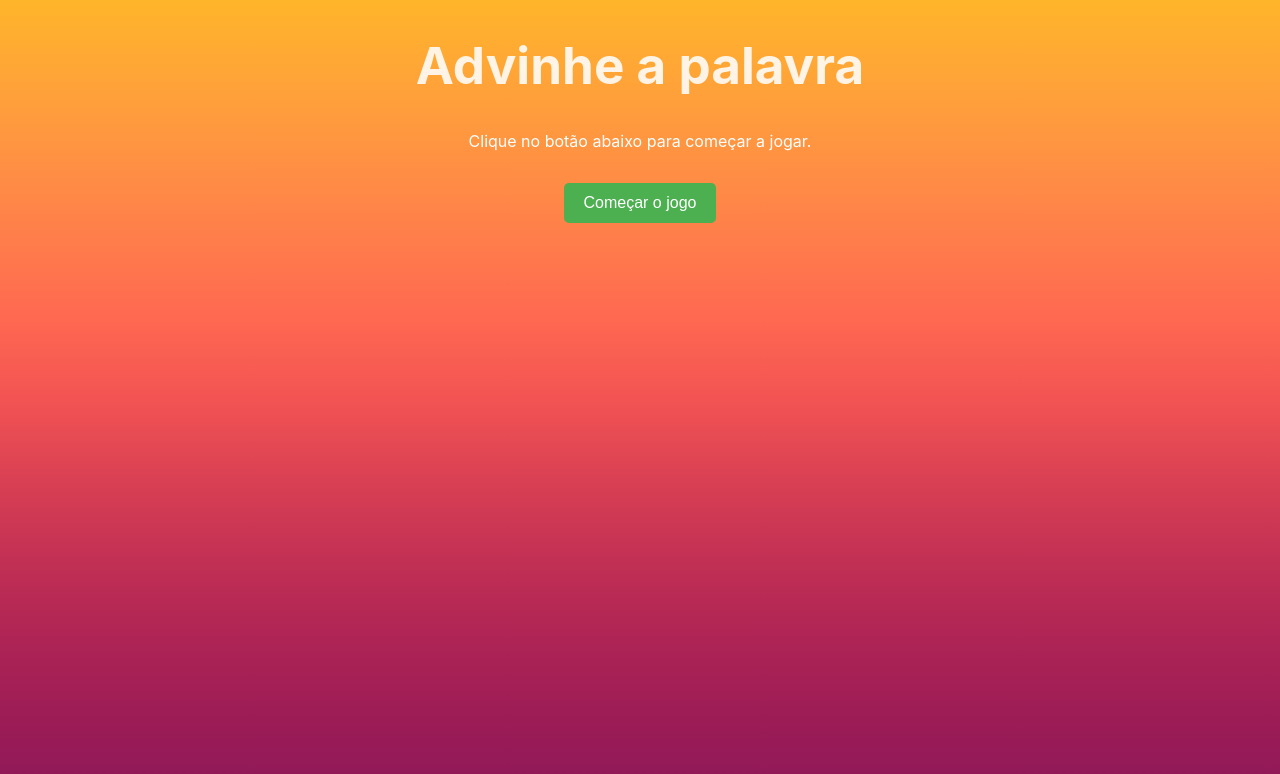
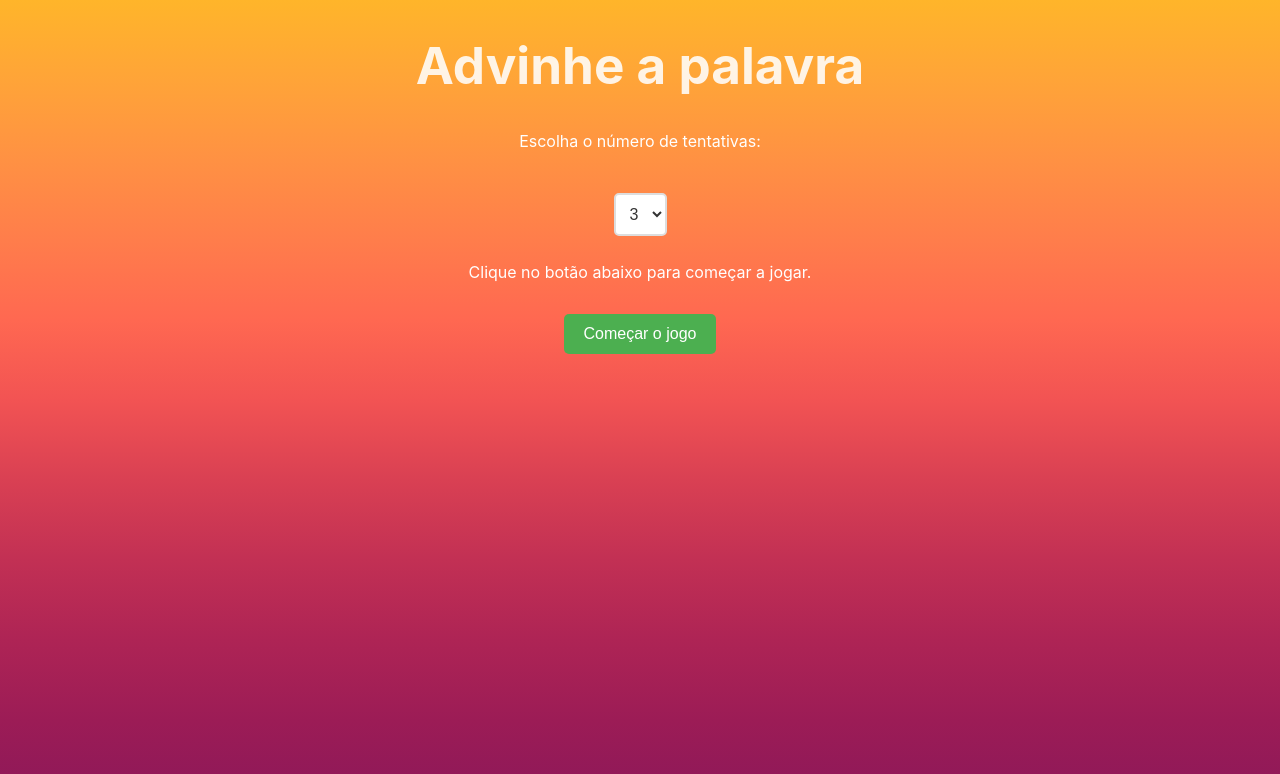
Before and after one commit to jonathafabricio/advinhe-palavra, a React (Vite) app: page / in a window 1280 px wide. Shown: the top 774 px of the page. Built offline with nearby package versions, Linux system fonts and the light colour scheme.

Commit message:
número de tentativas maior, e livre escolha; texto centralizado em telas menores;

```diff
--- a/src/App.jsx
+++ b/src/App.jsx
@@ -12,8 +12,6 @@ const stages = [
   { id: 3, name: "end" }
 ]
 
-const guessesQty = 3 //número de tentativas
-
 function App() {
   const [gameStage, setGameStage] = useState(stages[0].name)
   const [words] = useState(wordsList)
@@ -22,7 +20,8 @@ function App() {
   const [letters, setLetters] = useState([])
   const [guessedLetters, setGuessedLetters] = useState([])
   const [wrongLetters, setWrongLetters] = useState([])
-  const [guesses, setGuesses] = useState(guessesQty)
+  const [guesses, setGuesses] = useState(3)
+  const [numTentativas, setNumTentativas] = useState(3)
   const [score, setScore] = useState(0)
   const [showModal, setShowModal] = useState(false)
 
@@ -45,10 +44,9 @@ function App() {
     setPickedWord(word)
     setPickedCategory(category)
     setLetters(wordLetters)
-    setGuesses(guessesQty)
+    setGuesses(numTentativas)
     setGameStage(stages[1].name)
-    setShowModal(false)
-  }, [pickWordAndCategory])
+  }, [pickWordAndCategory, numTentativas])
 
   const verifyLetter = (letter) => {
     const normalizedLetter = normalizeLetter(letter)
@@ -94,7 +92,6 @@ function App() {
     }
   }, [guessedLetters, letters, gameStage])
 
-
   const closeModal = () => {
     setShowModal(false)
     startGame()
@@ -102,13 +99,13 @@ function App() {
 
   const retry = () => {
     setScore(0)
-    setGuesses(guessesQty)
+    setGuesses(numTentativas)
     setGameStage(stages[0].name)
   }
 
   return (
     <div>
-      {gameStage === "start" && <StartScreen startGame={startGame} />}
+      {gameStage === "start" && <StartScreen startGame={startGame} numTentativas={numTentativas} setNumTentativas={setNumTentativas} />}
       {gameStage === "game" &&
         <Game
           verifyLetter={verifyLetter}
--- a/src/components/Game/Game.css
+++ b/src/components/Game/Game.css
@@ -33,10 +33,13 @@ input {
 }
 
 .letter, .blankSquare {
+    display: flex;
+    justify-content: center;
+    align-items: center;
     font-size: 70px;
     border: 3px solid black;
-    width: 6rem;
-    height: 6rem;
+    width: 5rem;
+    height: 5rem;
     text-transform: uppercase;
     background-color: white;
     color: black;
--- a/src/components/StartScreen/StartScreen.css
+++ b/src/components/StartScreen/StartScreen.css
@@ -6,3 +6,19 @@
     margin-bottom: 2em;
     color: #fff;
   }
+
+  .start select, .start input {
+    padding: 10px;
+    margin: 10px 0;
+    border: 2px solid #ddd;
+    border-radius: 5px;
+    font-size: 1rem;
+    color: #333;
+    background-color: white;
+  }
+
+  .start select:focus, .start input:focus {
+    outline: none;
+    border-color: #aaa;
+    box-shadow: 0 0 5px rgba(0, 0, 0, 0.2);
+  }
--- a/src/components/StartScreen/StartScreen.jsx
+++ b/src/components/StartScreen/StartScreen.jsx
@@ -1,10 +1,19 @@
 import "./StartScreen.css"
 import React from 'react'
 
-const StartScreen = ({startGame}) => {
+const StartScreen = ({ startGame, numTentativas, setNumTentativas }) => {
   return (
     <div className='start'>
         <h1>Advinhe a palavra</h1>
+        <p>Escolha o número de tentativas:</p>
+        <select
+          value={numTentativas}
+          onChange={(e) => setNumTentativas(Number(e.target.value))}
+        >
+          {[3, 4, 5, 6, 7, 8, 9].map(num => (
+            <option key={num} value={num}>{num}</option>
+          ))}
+        </select>
         <p>Clique no botão abaixo para começar a jogar.</p>
         <button onClick={startGame}>Começar o jogo</button>
     </div>
```
